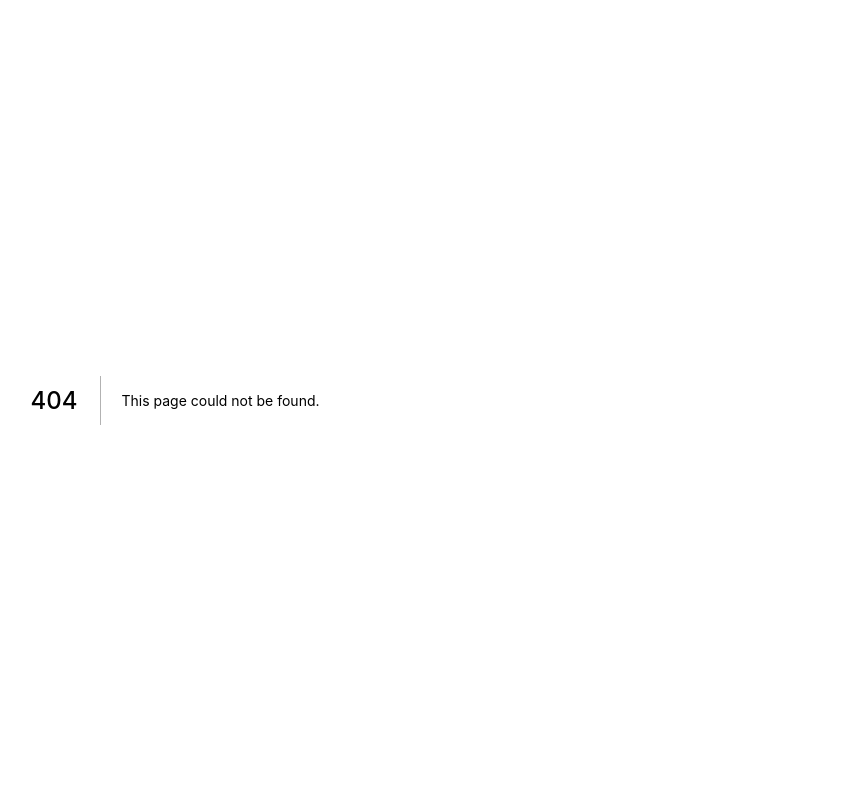
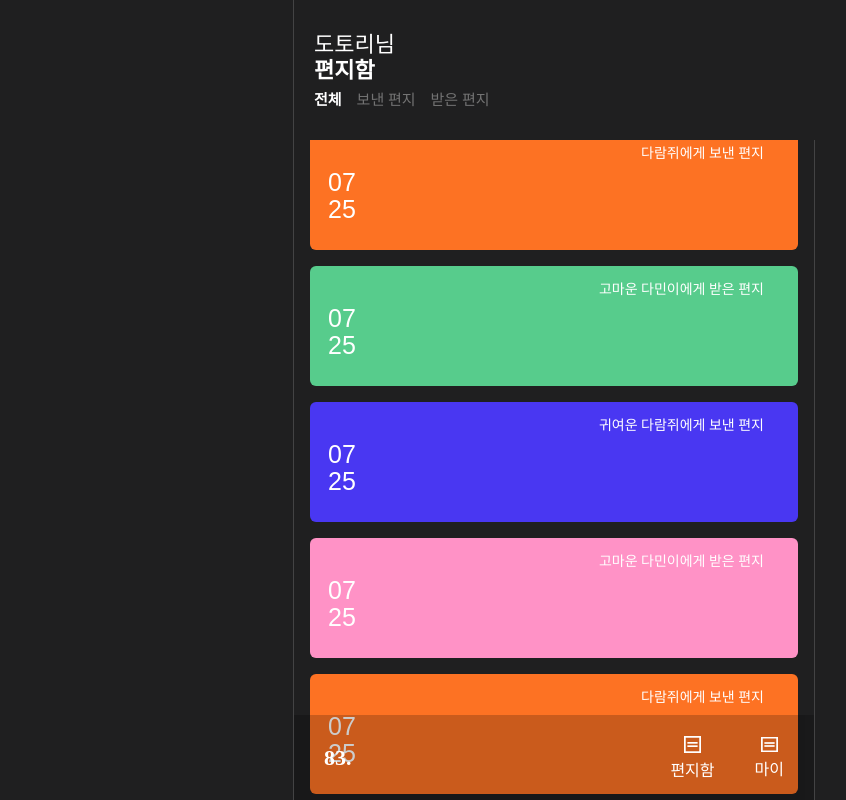
Before and after one commit to mash-up-kr/gugugugu-web, a Next.js app: page /mails in a window 1280 px wide. Before the commit this address had no page. Shown: the top 800 px of the page, without its empty margins (86-932 px from the left). Built offline with nearby package versions, Linux system fonts and the light colour scheme.

Commit message:
feat(markup): 편지함 마크업 작성

```diff
--- /dev/null
+++ b/src/components/MailBox/index.tsx
@@ -0,0 +1,125 @@
+import React from "react";
+import styled from "styled-components";
+
+interface MailProps {
+  date?: Date;
+  from?: string;
+  to?: string;
+  color: string;
+}
+
+const mockDate = [
+  {
+    date: new Date(),
+    from: "다람쥐",
+    color: "#FD7223",
+  },
+  {
+    date: new Date(),
+    to: "고마운 다민이",
+    color: "#57CC8C",
+  },
+  {
+    date: new Date(),
+    from: "귀여운 다람쥐",
+    color: "#4937F2",
+  },
+  {
+    date: new Date(),
+    to: "고마운 다민이",
+    color: "#FF92C6",
+  },
+  {
+    date: new Date(),
+    from: "다람쥐",
+    color: "#FD7223",
+  },
+  {
+    date: new Date(),
+    to: "고마운 다민이",
+    color: "#57CC8C",
+  },
+  {
+    date: new Date(),
+    from: "귀여운 다람쥐",
+    color: "#4937F2",
+  },
+  {
+    date: new Date(),
+    to: "고마운 다민이",
+    color: "#FF92C6",
+  },
+];
+
+const MailCard: React.FC<MailProps> = (props) => {
+  const { to, from, color } = props;
+  return (
+    <Mail color={color}>
+      <Time>
+        <Month>07</Month>
+        <Day>25</Day>
+      </Time>
+      <Title>{to ? `${to}에게 받은 편지` : `${from}에게 보낸 편지`}</Title>
+    </Mail>
+  );
+};
+
+const MailBox: React.FC = () => {
+  return (
+    <Wrapper>
+      {mockDate.map((item, index) => (
+        <MailCard {...item} key={index} />
+      ))}
+    </Wrapper>
+  );
+};
+
+const Wrapper = styled.section`
+  display: flex;
+  flex-direction: column;
+  align-items: center;
+`;
+
+const Mail = styled.article`
+  position: relative;
+
+  margin: 0 16px 16px 16px;
+
+  width: calc(100% - 32px);
+  height: 120px;
+
+  border-radius: 6px;
+
+  box-sizing: border-box;
+
+  background-color: ${(props) => props.color || "#FD7223"};
+`;
+const Time = styled.time`
+  @import url("https://fonts.googleapis.com/css2?family=Montserrat&display=swap");
+
+  position: absolute;
+  top: 37px;
+  left: 18px;
+
+  font-family: "Montserrat", sans-serif;
+  font-size: 25px;
+`;
+const Month = styled.div`
+  width: fit-content;
+
+  line-height: 30px;
+`;
+const Day = styled.div`
+  width: fit-content;
+`;
+
+const Title = styled.h3`
+  font-weight: 500;
+  font-size: 14px;
+
+  position: absolute;
+  top: 17px;
+  right: 34px;
+`;
+
+export default MailBox;
--- /dev/null
+++ b/src/pages/mails/index.tsx
@@ -0,0 +1,28 @@
+import React from "react";
+import styled from "styled-components";
+
+import MailBoxHeader from "~/components/MailBoxHeader";
+import MailBox from "~/components/MailBox";
+import BottomTabBar from "~/components/BottomTabBar";
+
+const Main = () => {
+  return (
+    <>
+      <MailBoxHeader />
+      <MainPageLayout>
+        <MailBox />
+      </MainPageLayout>
+      <BottomTabBar />
+    </>
+  );
+};
+
+const MainPageLayout = styled.main`
+  display: flex;
+  flex-direction: column;
+
+  padding-top: 130px;
+  margin-bottom: 85px;
+`;
+
+export default Main;
```
